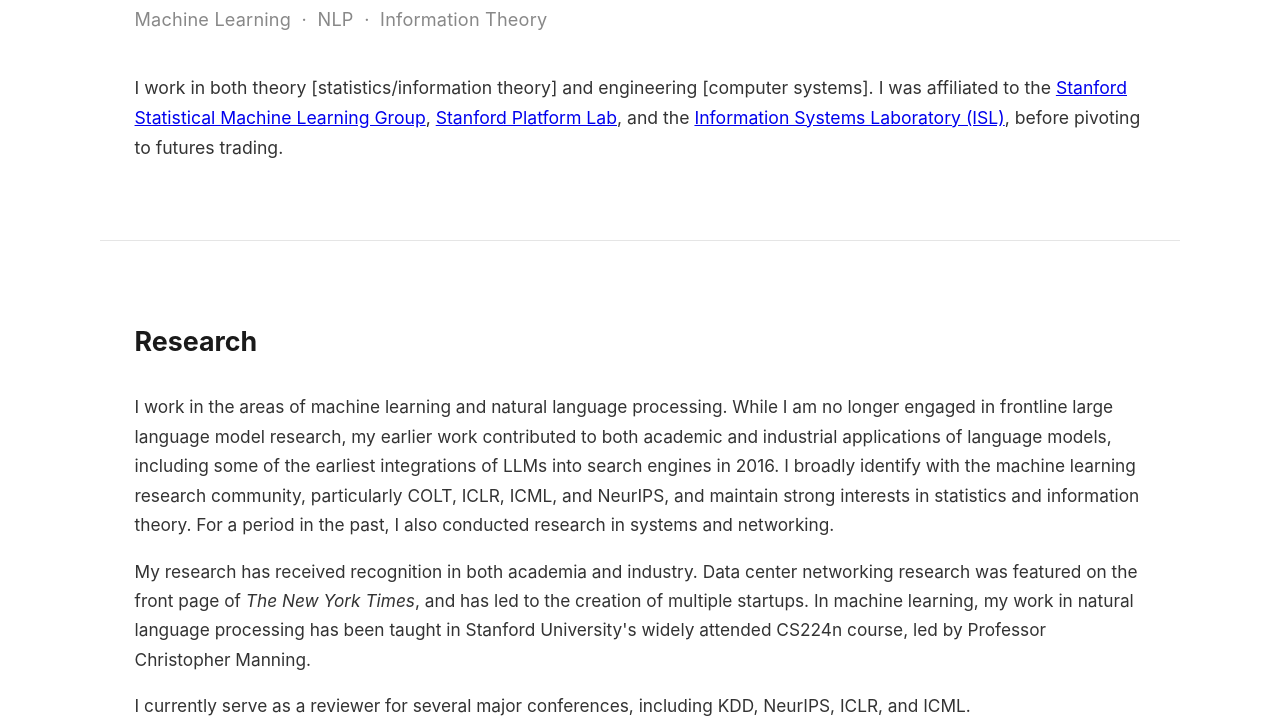
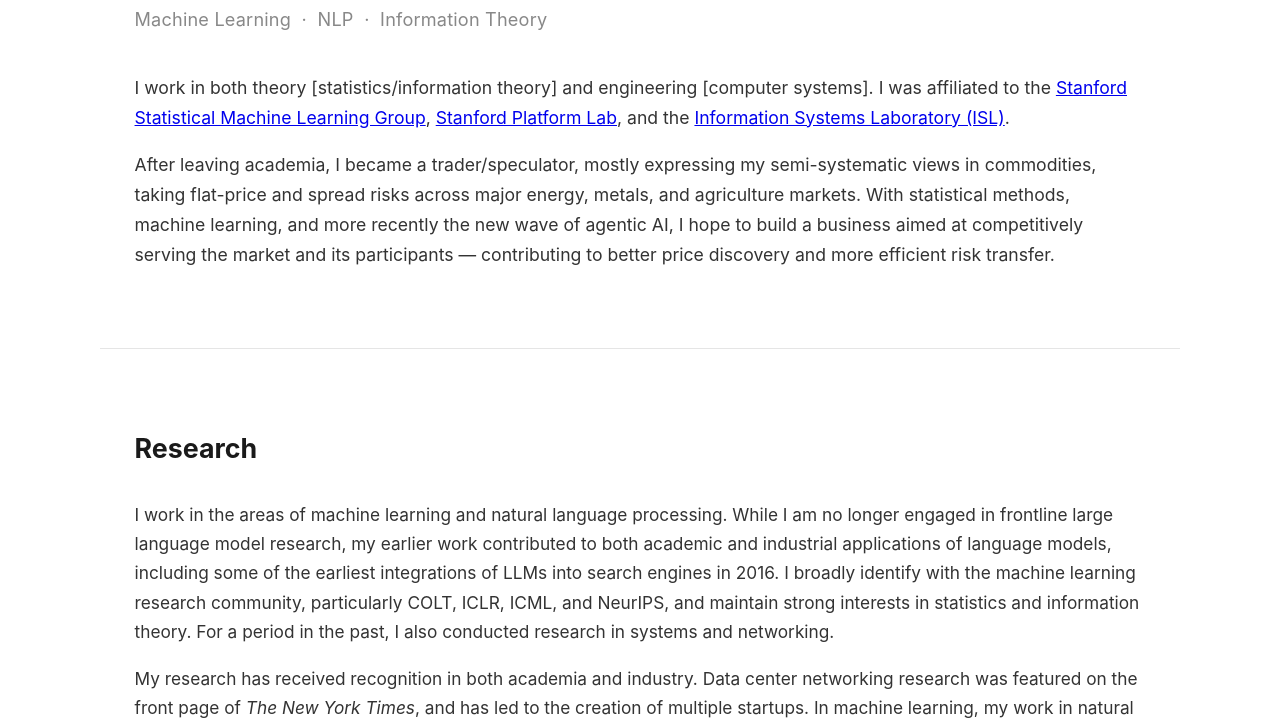
Before and after one commit to ziyin-dl/ziyin-site, a plain HTML site: page index.html in a window 1280 px wide. Shown: the part 214-941 px from the top of the page. Drawn offline with Linux system fonts and the light colour scheme.

Commit message:
update bio, minor research text edits

```diff
--- a/index.html
+++ b/index.html
@@ -233,7 +233,8 @@ h3 {
 <section id="home">
   <div class="name-title">Zi Yin</div>
   <div class="subtitle">Machine Learning &nbsp;·&nbsp; NLP &nbsp;·&nbsp; Information Theory</div>
-  <p class="bio">I work in both theory [statistics/information theory] and engineering [computer systems]. I was affiliated to the <a href="http://statsml.stanford.edu/" target="_blank" rel="noopener">Stanford Statistical Machine Learning Group</a>, <a href="https://platformlab.stanford.edu" target="_blank" rel="noopener">Stanford Platform Lab</a>, and the <a href="http://isl.stanford.edu/" target="_blank" rel="noopener">Information Systems Laboratory (ISL)</a>, before pivoting to futures trading.</p>
+  <p class="bio">I work in both theory [statistics/information theory] and engineering [computer systems]. I was affiliated to the <a href="http://statsml.stanford.edu/" target="_blank" rel="noopener">Stanford Statistical Machine Learning Group</a>, <a href="https://platformlab.stanford.edu" target="_blank" rel="noopener">Stanford Platform Lab</a>, and the <a href="http://isl.stanford.edu/" target="_blank" rel="noopener">Information Systems Laboratory (ISL)</a>.</p>
+  <p class="bio" style="margin-top:1rem;">After leaving academia, I became a trader/speculator, mostly expressing my semi-systematic views in commodities, taking flat-price and spread risks across major energy, metals, and agriculture markets. With statistical methods, machine learning, and more recently the new wave of agentic AI, I hope to build a business aimed at competitively serving the market and its participants — contributing to better price discovery and more efficient risk transfer.</p>
 </section>
 
 <!-- ══ RESEARCH ══ -->
@@ -243,7 +244,7 @@ h3 {
   <div class="research-body">
     <p>I work in the areas of machine learning and natural language processing. While I am no longer engaged in frontline large language model research, my earlier work contributed to both academic and industrial applications of language models, including some of the earliest integrations of LLMs into search engines in 2016. I broadly identify with the machine learning research community, particularly COLT, ICLR, ICML, and NeurIPS, and maintain strong interests in statistics and information theory. For a period in the past, I also conducted research in systems and networking.</p>
     <p>My research has received recognition in both academia and industry. Data center networking research was featured on the front page of <em>The New York Times</em>, and has led to the creation of multiple startups. In machine learning, my work in natural language processing has been taught in Stanford University's widely attended CS224n course, led by Professor Christopher Manning.</p>
-    <p>I currently serve as a reviewer for several major conferences, including KDD, NeurIPS, ICLR, and ICML.</p>
+    <p>I serve as a reviewer for several major conferences, including KDD, NeurIPS, ICLR, and ICML.</p>
   </div>
 
   <a class="scholar-link" href="https://scholar.google.com/citations?user=wPQRp_AAAAAJ&hl=en&oi=ao" target="_blank" rel="noopener">Google Scholar Profile →</a>
@@ -353,7 +354,7 @@ h3 {
     <div class="resume-item">
       <div class="role">Senior Vice President</div>
       <div class="org-date">Futures Trading &nbsp;·&nbsp; D.E. Shaw &amp; Co. &nbsp;·&nbsp; Mar 2019 – Sept 2025 &nbsp;·&nbsp; New York, NY</div>
-      <div class="detail">Managed significant risks on major US and EU energy and agriculture markets.</div>
+      <div class="detail">Managed significant amount of risk in major US/EU energy and agriculture markets.</div>
     </div>
 
     <div class="resume-item">
@@ -362,17 +363,17 @@ h3 {
     </div>
 
     <div class="resume-item">
-      <div class="role">Software Engineer Intern</div>
+      <div class="role">Software Engineer (Intern)</div>
       <div class="org-date">Google Cloud &nbsp;·&nbsp; July 2017 – Sept 2017 &nbsp;·&nbsp; Sunnyvale, CA</div>
     </div>
 
     <div class="resume-item">
-      <div class="role">Data Scientist Intern</div>
+      <div class="role">Data Scientist (Intern)</div>
       <div class="org-date">Microsoft Bing Ads &nbsp;·&nbsp; June 2016 – Sept 2016 &nbsp;·&nbsp; Sunnyvale, CA</div>
     </div>
 
     <div class="resume-item">
-      <div class="role">Data Scientist Intern</div>
+      <div class="role">Data Scientist (Intern)</div>
       <div class="org-date">IBM T.J. Watson Lab &nbsp;·&nbsp; June 2015 – Sept 2015 &nbsp;·&nbsp; Yorktown Heights, NY</div>
     </div>
   </div>
```
